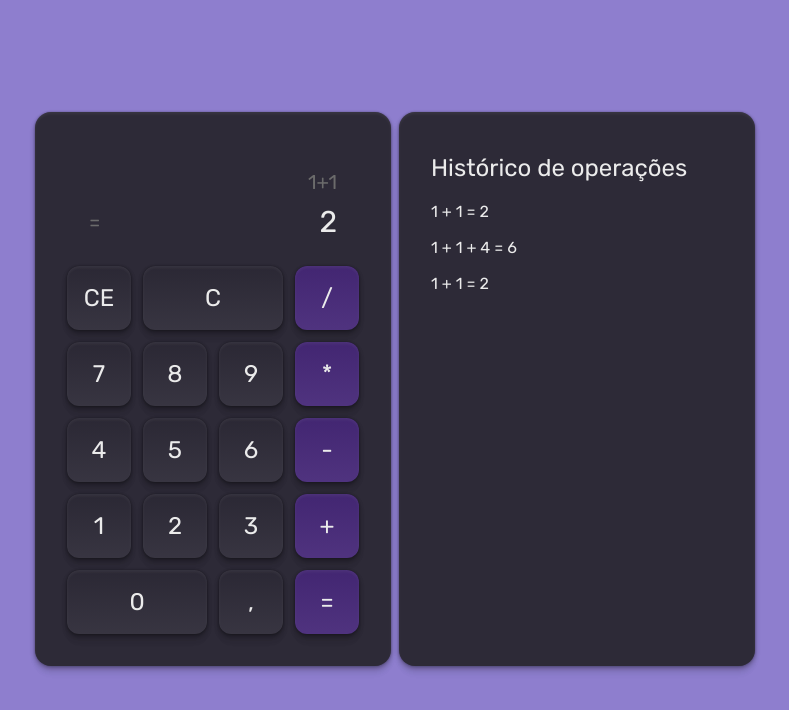
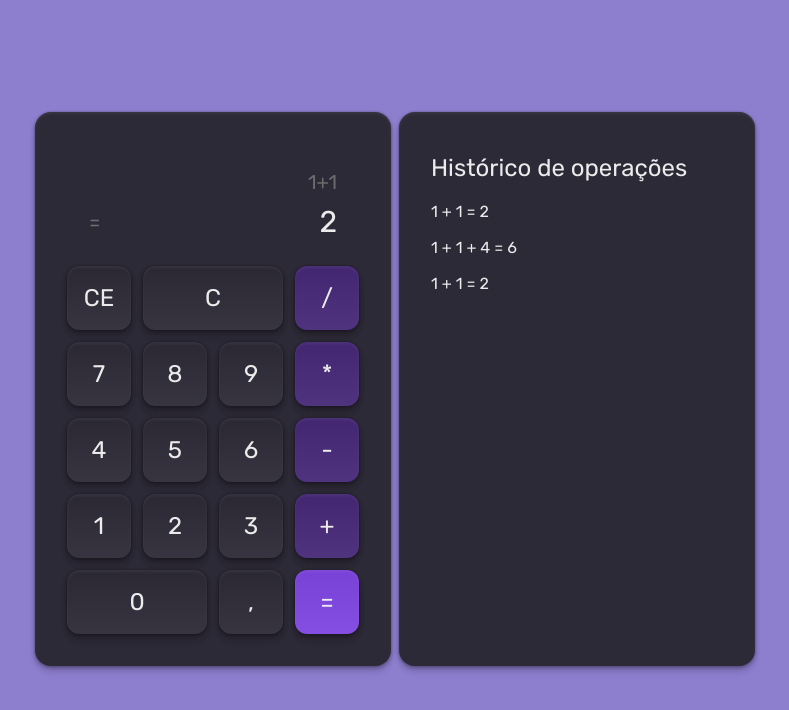
Before and after one commit to nikolasmarlon/calculadora-ui, a React (Vite) app: page / in a window 1280 px wide. Shown: the top 710 px of the page, without its empty margins (245-1034 px from the left). Built offline with nearby package versions, Linux system fonts and the light colour scheme.

Commit message:
Listagem de botões e evento de clique dos botões

```diff
--- a/src/components/Calculator.jsx
+++ b/src/components/Calculator.jsx
@@ -5,39 +5,63 @@ import { Card } from "./Card";
 
 
 export function Calculator(){
+
+    const buttons = [
+        [
+            {input: 'CE'},
+            {input: "C", className: "flex-1 h-16"},
+            {input: "/", variant: "primary"},
+        ],
+        [
+            {input: "7"},
+            {input: "8"},
+            {input: "9"},
+            {input: "*", variant: "primary"},
+        ],
+        [
+            {input: "4"},
+            {input: "5"},
+            {input: "6"},
+            {input: "-", variant: "primary"},
+        ],
+        [
+            {input: "1"},
+            {input: "2"},
+            {input: "3"},
+            {input: "+", variant: "primary"},
+        ],
+        [
+            {input: "0", className: "flex-1 h-16"},
+            {input: ","},
+            {input: "=" , className: "w-16 h-16 bg-[#7f45e2]"},
+        ]
+    ]
+
+
+    function handleButtonClick(button){
+        console.log(button)
+    }
+
+
     return(
         <Card className="flex flex-col gap-[1.625rem] w-[22.25rem] pt-14 px-8 pb-8">
             <CalculatorDisplay operation={"1+1"} result={"2"} />
 
             <div className="flex flex-col gap-3">
-                <div className="flex gap-3">
-                    <Button className='w-16 h-16'>CE</Button>
-                    <Button className='flex-1 h-16'>C</Button>
-                    <Button variant="primary" className='w-16 h-16'>/</Button>
-                </div>
-                <div className="flex gap-3">
-                    <Button className='w-16 h-16'>7</Button>
-                    <Button className='w-16 h-16'>8</Button>
-                    <Button className='w-16 h-16'>9</Button>
-                    <Button variant="primary" className='w-16 h-16'>*</Button>
-                </div>
-                <div className="flex gap-3">
-                    <Button className='w-16 h-16'>4</Button>
-                    <Button className='w-16 h-16'>5</Button>
-                    <Button className='w-16 h-16'>6</Button>
-                    <Button variant="primary" className='w-16 h-16'>-</Button>
-                </div>
-                <div className="flex gap-3">
-                    <Button className='w-16 h-16'>1</Button>
-                    <Button className='w-16 h-16'>2</Button>
-                    <Button className='w-16 h-16'>3</Button>
-                    <Button variant="primary" className='w-16 h-16'>+</Button>
-                </div>
-                <div className="flex gap-3">
-                    <Button className='flex-1 h-16'>0</Button>
-                    <Button className='w-16 h-16'>,</Button>
-                    <Button variant="primary" className='w-16 h-16'>=</Button>
-                </div>
+                     {
+                        buttons.map((row, index) => (
+                            <div key={`row-${index}`} className="flex gap-3">
+                                 {
+                                    row.map((button) => (
+                                        <Button key={button.input} className={button.className || 'w-16 h-16'} variant={button.variant}
+                                            onClick={() => handleButtonClick(button)}>
+                                                {button.input}
+                                        </Button>
+                                    ))
+                                 }
+                            </div>
+                        ))
+                     }
             </div>
 
         </Card>
```
